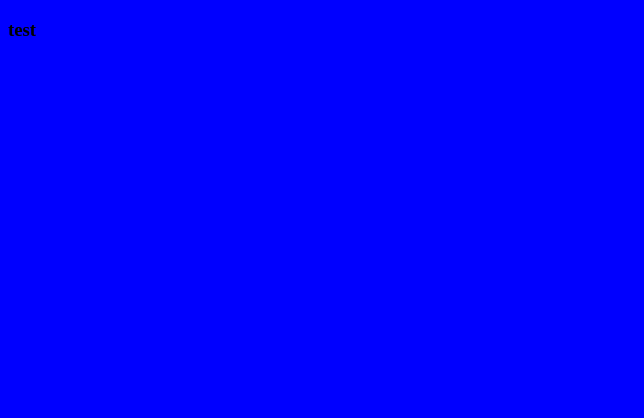
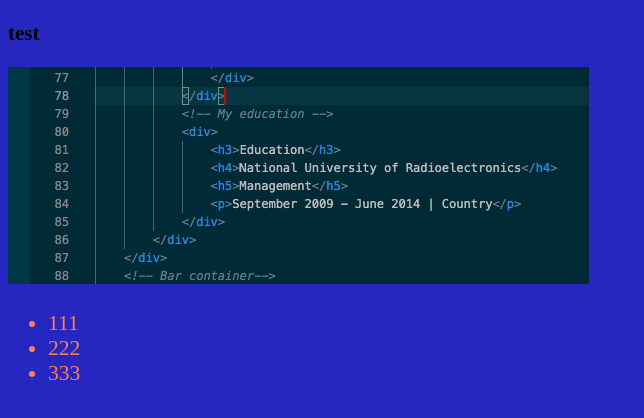
Before and after one commit to Andropolog/github-test, a plain HTML site: page index.html in a window 1280 px wide. Shown: the whole page, without its empty margins (0-644 px from the left). Drawn offline with Linux system fonts and the light colour scheme.

Commit message:
add list + styles

```diff
--- a/css/styles.css
+++ b/css/styles.css
@@ -1,3 +1,8 @@
 body {
-  background-color: blue;
+  background-color: rgb(38, 38, 192);
+  font-size: large;
 }
+ul {
+  color: coral;
+  font-size: larger;
+}
--- a/index.html
+++ b/index.html
@@ -10,6 +10,11 @@
 <body>
 
     <h3>test</h3>
-
+    <img src="img/1613833693951.jpg" alt="">
+    <ul>
+        <li>111</li>
+        <li>222</li>
+        <li>333</li>
+    </ul>
 </body>
 </html>
```
Also changed, not shown: img/1613833693951.jpg (renamed from 1613833693951.jpg).
